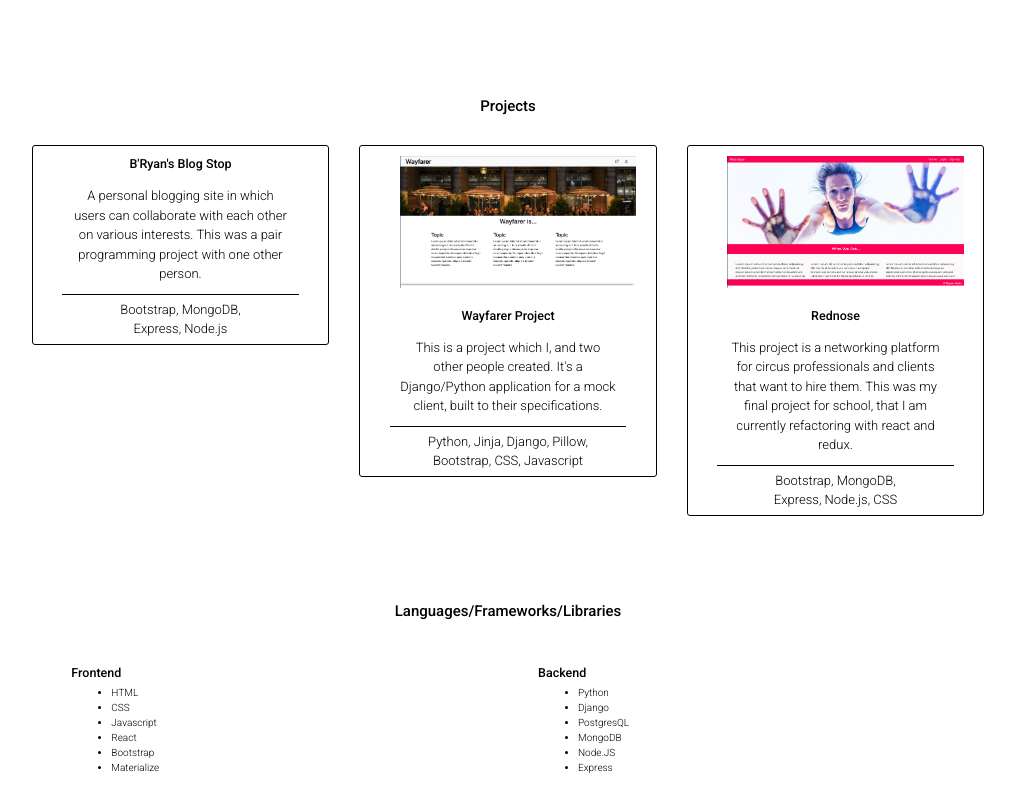
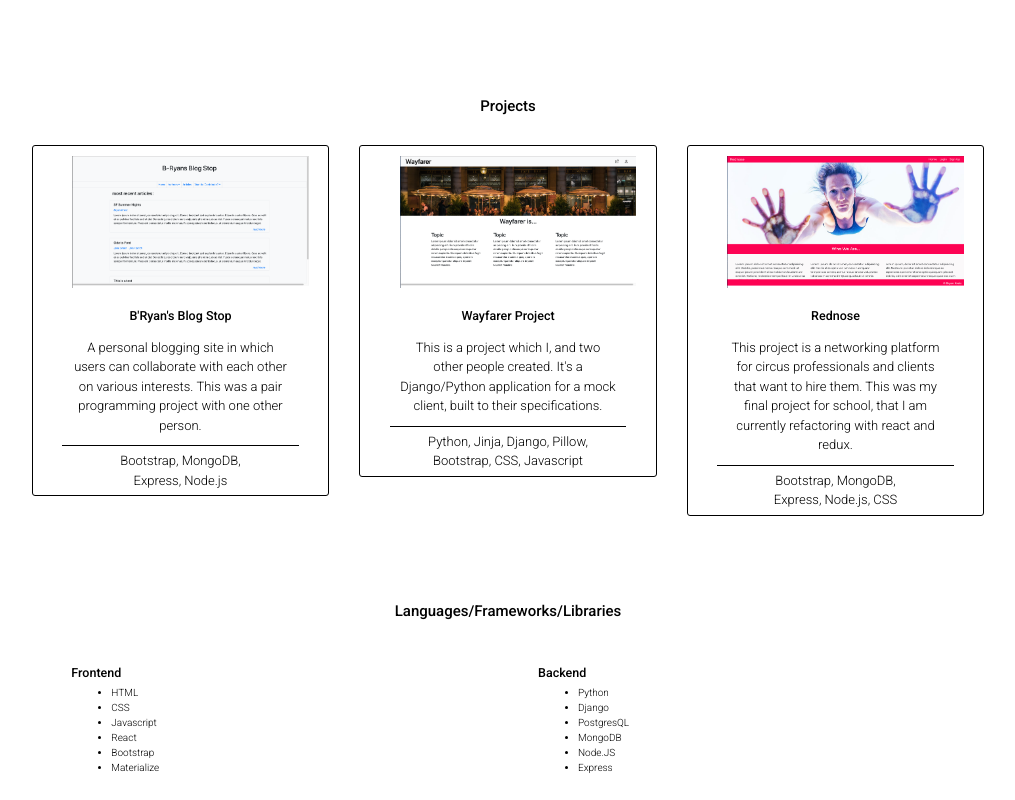
Before and after one commit to kretzbryan/portfolio, a plain HTML site: page index.html in a window 1280 px wide. Shown: the part 919-1719 px from the top of the page, without its empty margins (132-1147 px from the left). Drawn offline with nearby package versions, Linux system fonts and the light colour scheme.

Commit message:
screenshot added

```diff
--- a/index.html
+++ b/index.html
@@ -30,7 +30,7 @@
     <section class="project__container row">
         <a class='col-3 project__link' href="https://projectoneblog.herokuapp.com/">
             <div class="project__card">
-                <!-- <img class='project__image' src="images/wayfarer-landing.png" alt="landing screenshot"> -->
+                <img class='project__image' src="images/blog-landing.png" alt="landing screenshot">
                 <h5 class='project__title'>B'Ryan's Blog Stop</h5>
                 <p class='project__text summary'>A personal blogging site in which users can collaborate with each other on various interests. This was a pair programming project with one other person.</p>
                 <p class='project__text stack'>Bootstrap, MongoDB, Express, Node.js</p>
```
Also changed, not shown: images/blog-landing.png (added).
